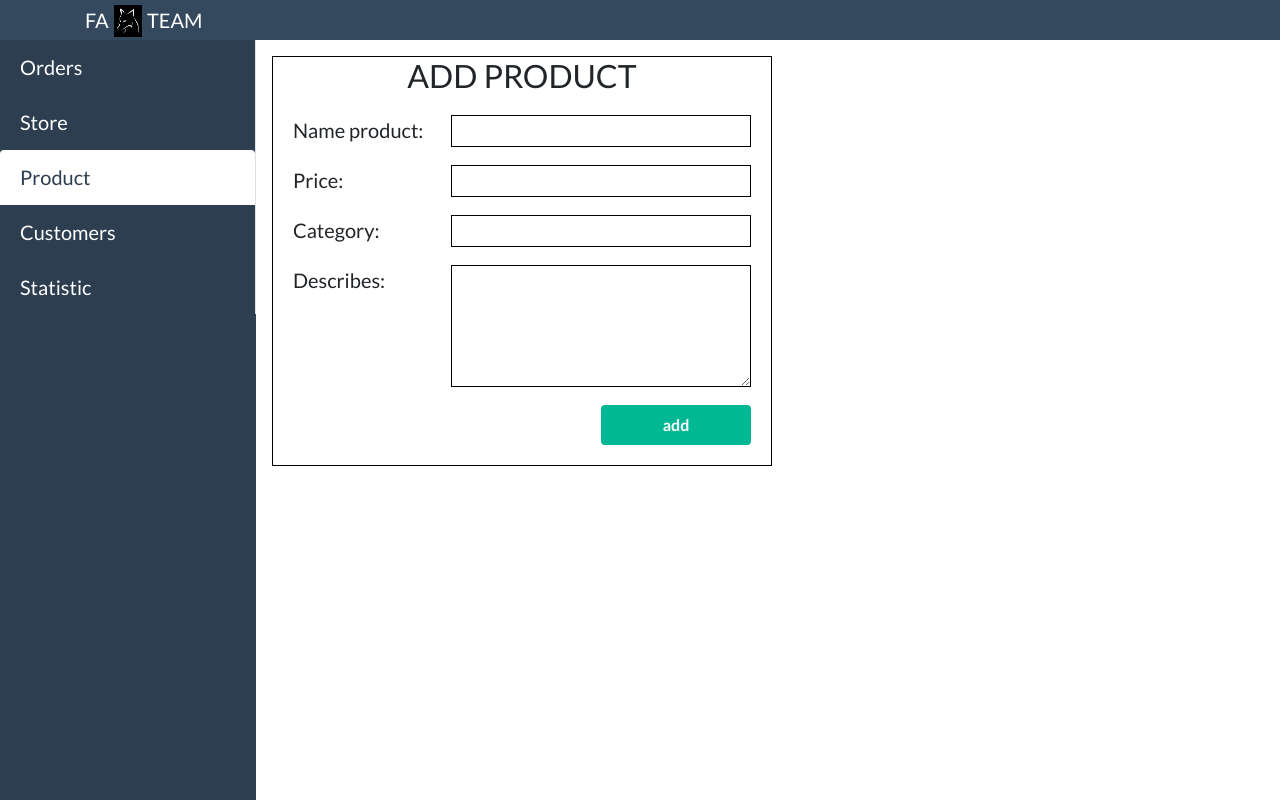
After one commit to namvkim/Ecommerce, a PHP site: page /ecommerce/resources/processing/add_pro.php in a window 1280 px wide. The commit adds this page. Run offline with PHP 8.4, Linux system fonts and the light colour scheme; some libraries are stand-ins or nearby versions.

Commit message:
merge sang

```diff
--- /dev/null
+++ b/resources/css/CRUD.css
@@ -0,0 +1,110 @@
+* {
+    padding: 0;
+    margin: 0;
+    border: none;
+    font-family: 'Lato', sans-serif;
+    box-sizing: border-box;
+}
+
+html {
+    background-color: white;
+    text-rendering: optimizeLegibility;
+}
+
+.clearfix::after {
+    content: "";
+    display: table;
+    clear: both;
+}
+
+.content {
+    display: flex;
+}
+
+
+/* -----------------------------------------sidebar-------------- */
+
+.content-navigate {
+    height: 95vh;
+    width: 20%;
+    float: left;
+    margin-top: 5vh;
+    background-color: #2c3e50;
+}
+
+.content-navigate-item {
+    font-size: 20px;
+    color: white;
+    background-color: #2c3e50;
+}
+
+.content-navigate-item:hover {
+    background-color: #2c3e50;
+    color: white;
+    border: none;
+}
+
+.nav-tabs .nav-item.show .nav-link,
+.nav-tabs .nav-link.active {
+    background-color: #2c3e50;
+    color: white;
+    border: none;
+}
+
+.content-navigate-item2 {
+    font-size: 20px;
+    color: #2c3e50;
+    background-color: white;
+}
+
+.content-main {
+    width: 80%;
+    float: right;
+    margin-top: 5vh;
+    padding: 20px;
+}
+
+
+/* -------------------------------------------form-------------------------------- */
+
+.table {
+    border: 1px solid black;
+    width: 500px;
+    height: 410px;
+    margin-top: 7vh;
+    margin-left: 2vh;
+    font-size: 20px;
+    position: relative;
+}
+
+.item {
+    margin: 20px;
+}
+
+.item input,
+textarea {
+    border: 1px solid black;
+    float: right;
+    width: 300px;
+}
+
+.btn {
+    background-color: #00b894;
+    font-weight: bold;
+    color: white;
+    border-radius: 4px;
+    border: 2px solid #00b894;
+    width: 150px;
+}
+
+.btn:hover {
+    background: white;
+    color: #00b894;
+    transition: 0.5s;
+}
+
+.item a {
+    position: absolute;
+    right: 20px;
+    bottom: 20px;
+}
--- /dev/null
+++ b/resources/processing/add_pro.php
@@ -0,0 +1,66 @@
+<!DOCTYPE html>
+<html lang="en">
+
+<head>
+  <title>Admin Page -- Fa -- PNV</title>
+  <meta charset="UTF-8">
+  <meta name="viewport" content="width=device-width, initial-scale=1.0">
+  <link rel="preconnect" href="https://fonts.gstatic.com">
+  <link href="https://fonts.googleapis.com/css2?family=Lato:ital,wght@0,100;0,300;0,400;0,700;0,900;1,100;1,300;1,400;1,700;1,900&display=swap" rel="stylesheet">
+  <link rel="stylesheet" href="https://cdnjs.cloudflare.com/ajax/libs/animate.css/4.1.1/animate.min.css" />
+  <link href="https://fonts.googleapis.com/css2?family=Quicksand&display=swap" rel="stylesheet">
+  <link href="https://cdn.datatables.net/1.10.20/css/dataTables.bootstrap4.min.css" rel="stylesheet" crossorigin="anonymous" />
+  <script src="https://cdnjs.cloudflare.com/ajax/libs/font-awesome/5.11.2/js/all.min.js" crossorigin="anonymous"></script>
+  <link rel="stylesheet" href="https://maxcdn.bootstrapcdn.com/bootstrap/4.5.2/css/bootstrap.min.css">
+  <script src="https://ajax.googleapis.com/ajax/libs/jquery/3.5.1/jquery.min.js"></script>
+  <script src="https://cdnjs.cloudflare.com/ajax/libs/popper.js/1.16.0/umd/popper.min.js"></script>
+  <script src="https://maxcdn.bootstrapcdn.com/bootstrap/4.5.2/js/bootstrap.min.js"></script>
+  <link rel="stylesheet" href="../css/menu.css">
+  <link rel="stylesheet" href="../css/CRUD.css">
+
+</head>
+
+<body>
+  <div class="header">
+    <a href="#" class="header-cart"><i class="fas fa-shopping-cart"></i></a>
+    <div class="header-logo">
+      <p class="logo-title">FA</p>
+      <img class="logo" src="../img/logo.jpg" alt="logo">
+      <p class="logo-title">TEAM</p>
+    </div>
+  </div>
+  <div class="content">
+    <div class="collapse show content-navigate">
+      <div class="nav-tabs" id="wrapper" style="border: none;">
+        <div class="border-right" id="sidebar-wrapper">
+          <div class="list-group list-group-flush">
+            <a href="#orders" class="list-group-item list-group-item-action nav-link content-navigate-item" data-toggle="tab">Orders</a>
+            <a href="#store" class="list-group-item list-group-item-action nav-link content-navigate-item" data-toggle="tab">Store</a>
+            <a href="#product" class="list-group-item list-group-item-action nav-link content-navigate-item2" data-toggle="tab">Product</a>
+            <a href="#customer" class="list-group-item list-group-item-action nav-link content-navigate-item" data-toggle="tab">Customers</a>
+            <a href="#statistic" class="list-group-item list-group-item-action nav-link content-navigate-item" data-toggle="tab">Statistic</a>
+          </div>
+        </div>
+      </div>
+    </div>
+    <div class="table">
+      <form action="" method="POST">
+        <center><h2>ADD PRODUCT</h2></center>
+        <div class="item"> Name product: <input type="text" name="name">
+        </div>
+        <div class="item"> Price: <input type="number" name="price">
+        </div>
+        <div class="item"> Category: <input type="text" name="cate">
+        </div>
+        <div class="item"> Describes: <textarea name="des" id="" cols="30" rows="4"></textarea>
+        </div>
+        <div class="item"><a href=""><button class="btn">add</button></a></div>
+      </form>
+    </div>
+  </div>
+  <div class="footer">
+
+  </div>
+</body>
+
+</html>
```
Also changed, not shown: admin.php (+27 -56 lines), resources/css/admin.css (+62 -8 lines), resources/data/user.php (+7 -0 lines), resources/processing/block_cus.php (added, +9 -0 lines), resources/processing/delete_cus.php (deleted, +0 -9 lines), resources/processing/delete_pro.php (added, +10 -0 lines), resources/processing/delete_store.php (added, +10 -0 lines), resources/processing/edit_pro.php (added, +80 -0 lines), resources/processing/edit_store.php (added, +80 -0 lines), resources/processing/unlock_cus.php (added, +9 -0 lines).
